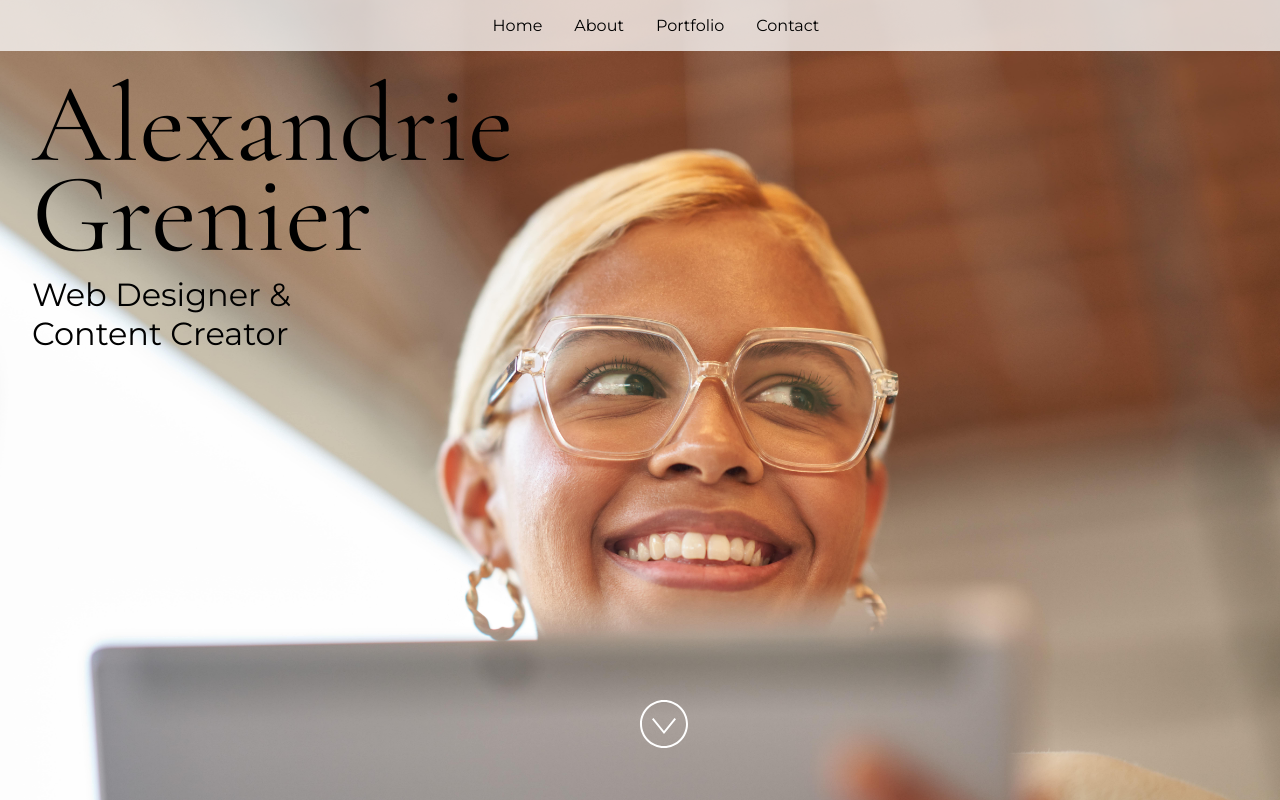
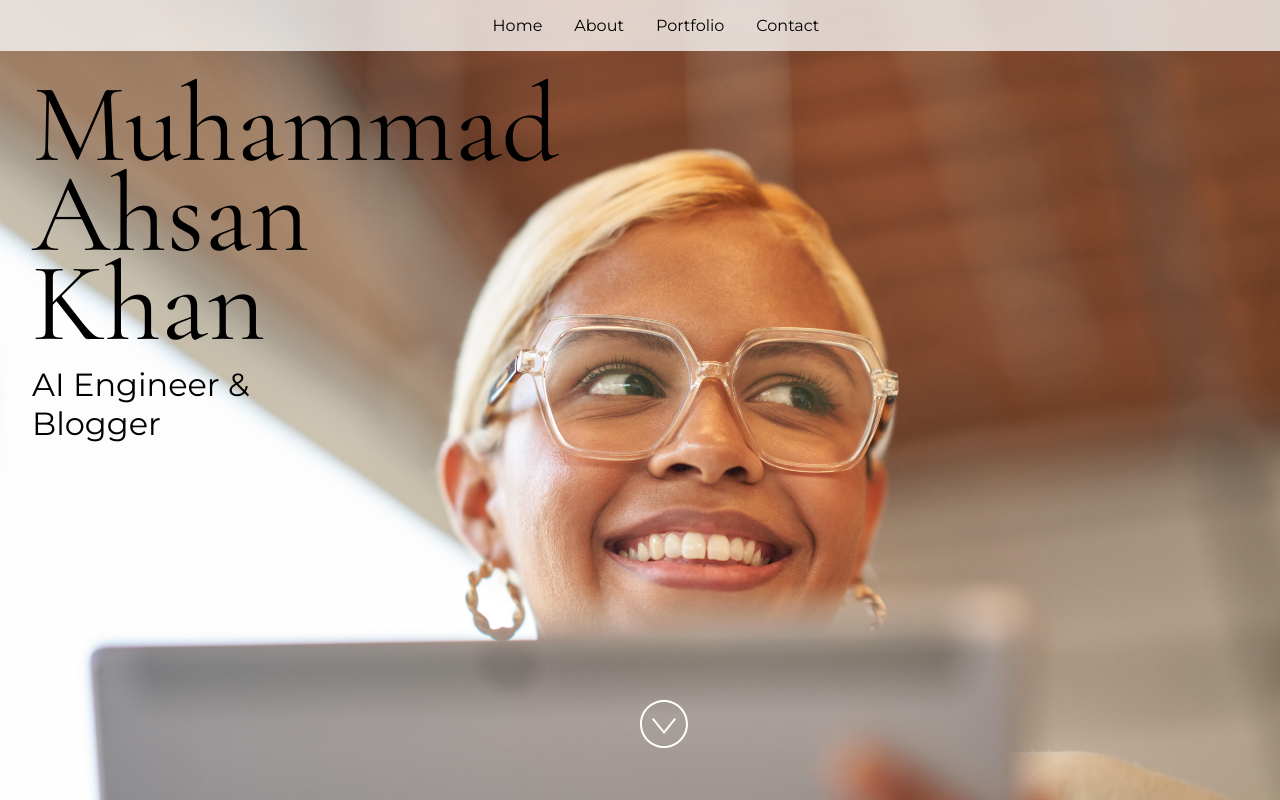
Before and after one commit to ahsann455/Portfolio, a React (Vite) app: page / in a window 1280 px wide. Built offline with nearby package versions, Linux system fonts and the light colour scheme.

Commit message:
Update App.jsx

```diff
--- a/src/App.jsx
+++ b/src/App.jsx
@@ -24,15 +24,15 @@ import "./styles.css";
  * If you don't have one of the social sites listed, leave it as an empty string.
  */
 const siteProps = {
-  name: "Alexandrie Grenier",
-  title: "Web Designer & Content Creator",
-  email: "alex@example.com",
-  gitHub: "microsoft",
-  instagram: "microsoft",
-  linkedIn: "satyanadella",
-  medium: "",
-  twitter: "microsoft",
-  youTube: "Code",
+  name: "Muhammad Ahsan Khan",
+  title: "AI Engineer & Blogger",
+  email: "333ahsankhan@gmail.com",
+  gitHub: "https://github.com/ahsann455",
+  instagram: "https://www.instagram.com/ahsann455/?__coig_restricted=1",
+  linkedIn: "https://www.linkedin.com/in/muhammad-ahsan-khan-596aaa222",
+  medium: "https://medium.com/@333ahsankhan",
+  twitter: "microoft",
+  youTube: "https://www.youtube.com/channel/UCdMsMOVdbIYOaxfI0NVoJSA",
 };
 
 const primaryColor = "#4E567E";
```
